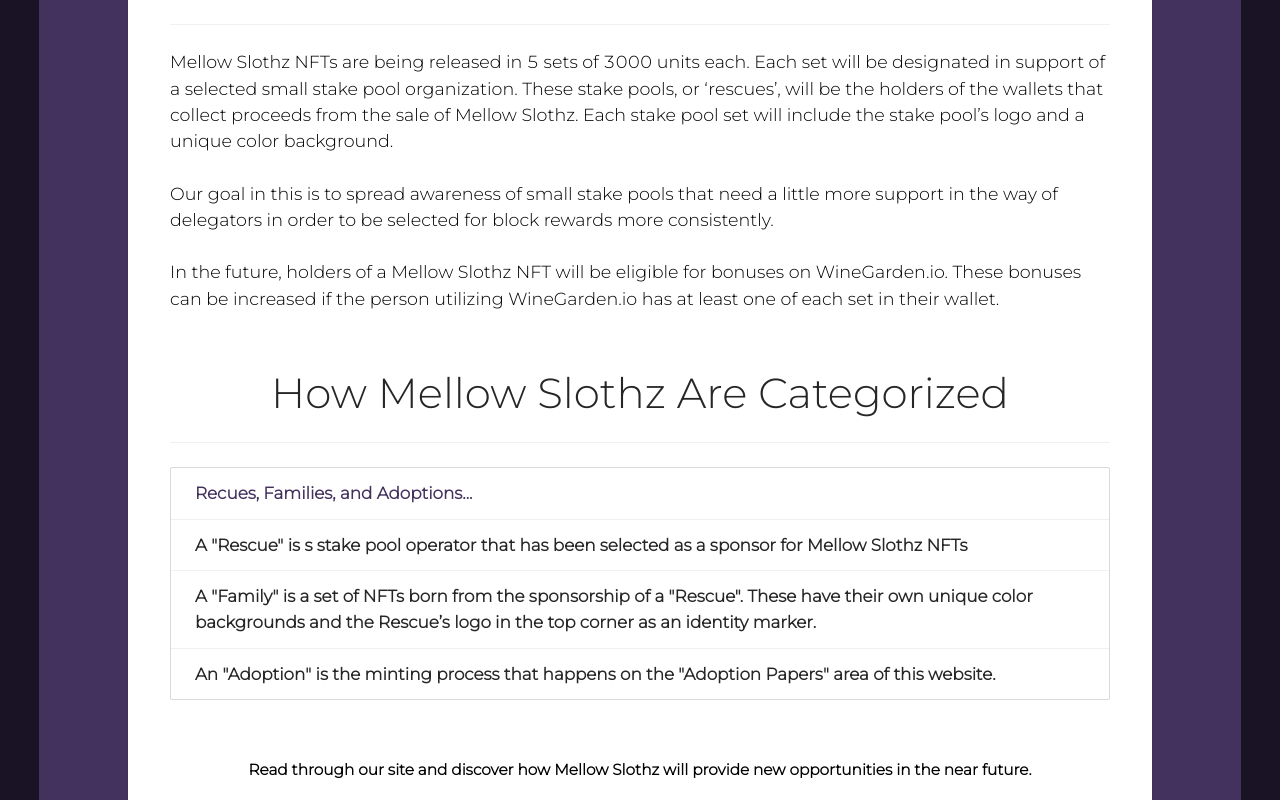
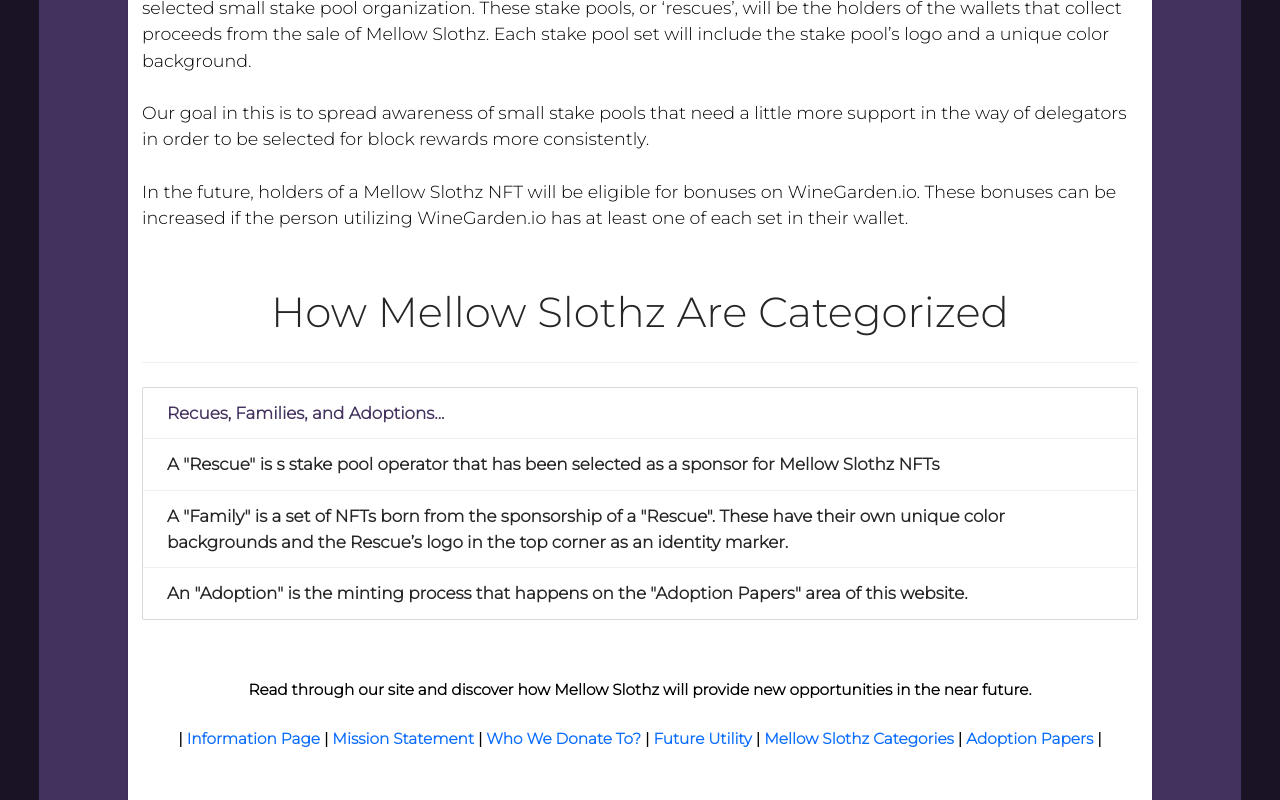
Before and after one commit to josephdubon/mellow-slothz-webapp_v1, a Next.js app: page /information in a window 1280 px wide. Shown: the part 1459-2259 px from the top of the page. Built offline with nearby package versions, Linux system fonts and the light colour scheme.

Commit message:
changed padding to 3

```diff
--- a/pages/information.js
+++ b/pages/information.js
@@ -51,7 +51,7 @@
                                 <div className='my-3 p-3'>
                                     <h2 className='display-5 text-white text-capitalize'>{''}</h2>
                                 </div>
-                                <div className='bg-body shadow-sm mx-auto p-5'
+                                <div className='bg-body shadow-sm mx-auto p-3'
                                      style={{width: '80vw', height: 'auto', borderRadius: '21px 21px 0 0'}}>
 
                                     {/* mission statement */}
```
